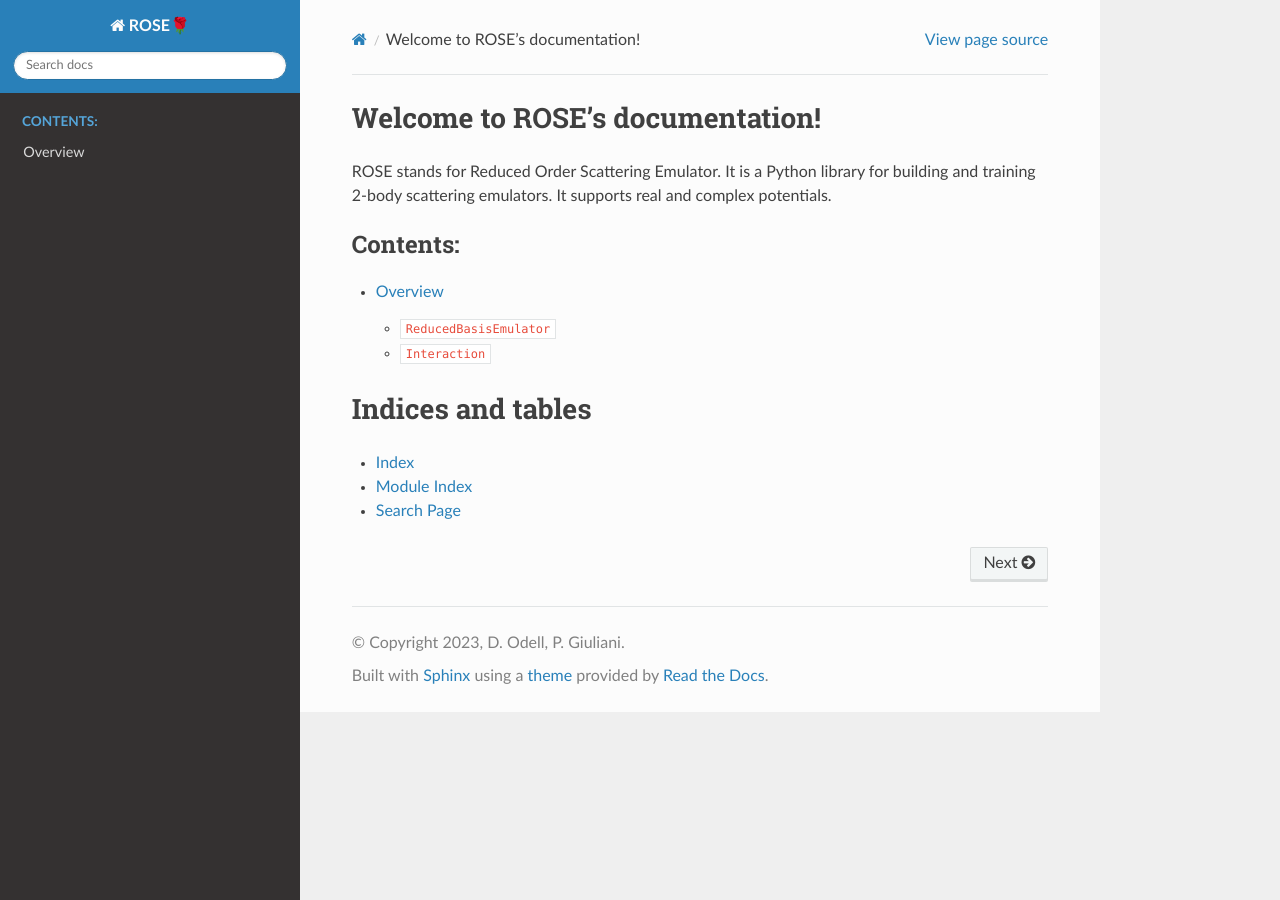
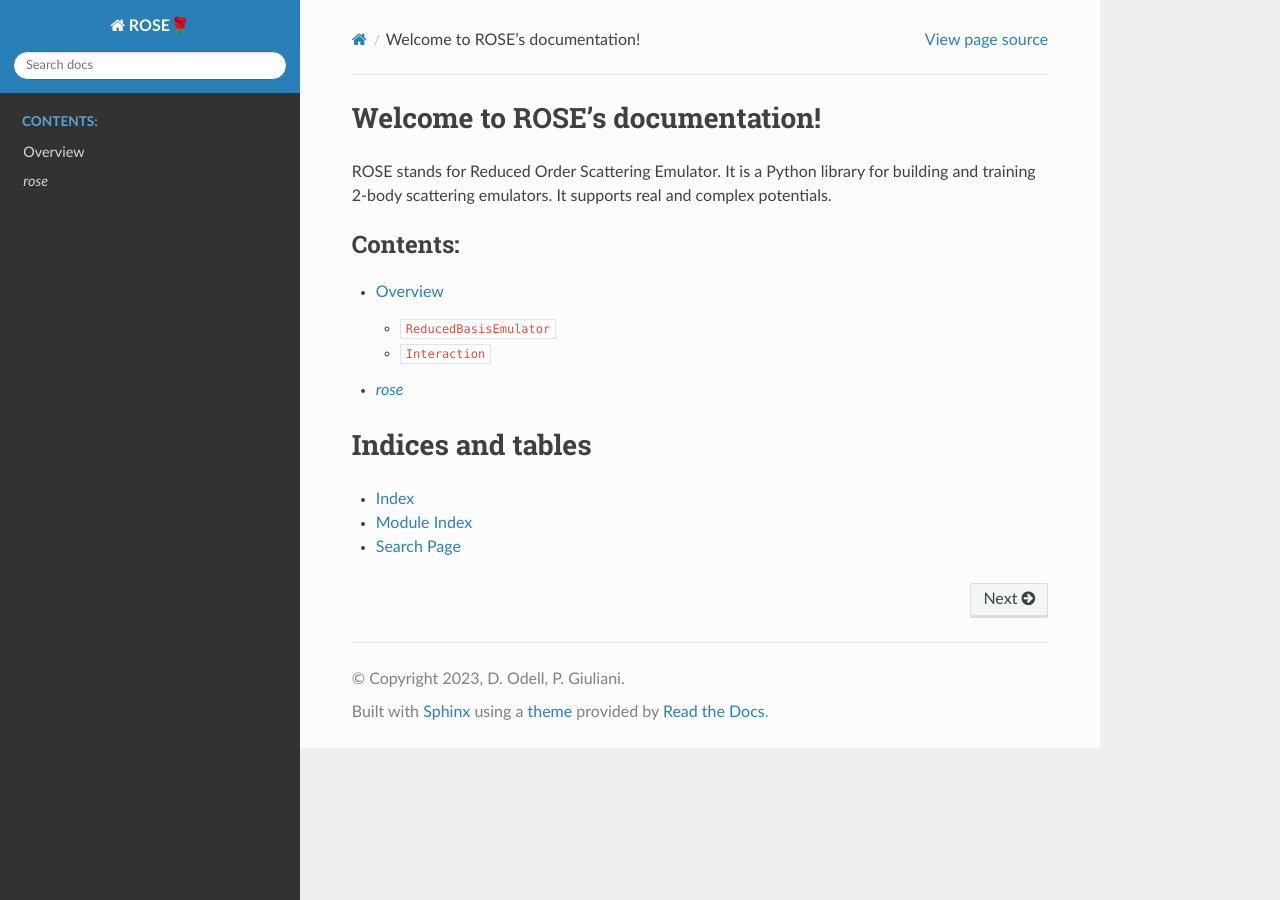
Before and after one commit to bandframework/rose, a Sphinx documentation site: the page built from docs/index.rst, in a window 1280 px wide. Built offline with Sphinx 7.4.7 and the Read the Docs theme 2.0.0, drawn with Linux system fonts in a browser that asks for light colours.

```diff
--- a/docs/api.rst
+++ b/docs/api.rst
@@ -1,4 +1,5 @@
-# `rose`
+`rose`
+======
 
 .. autosummary::
    :toctree: generated
```
